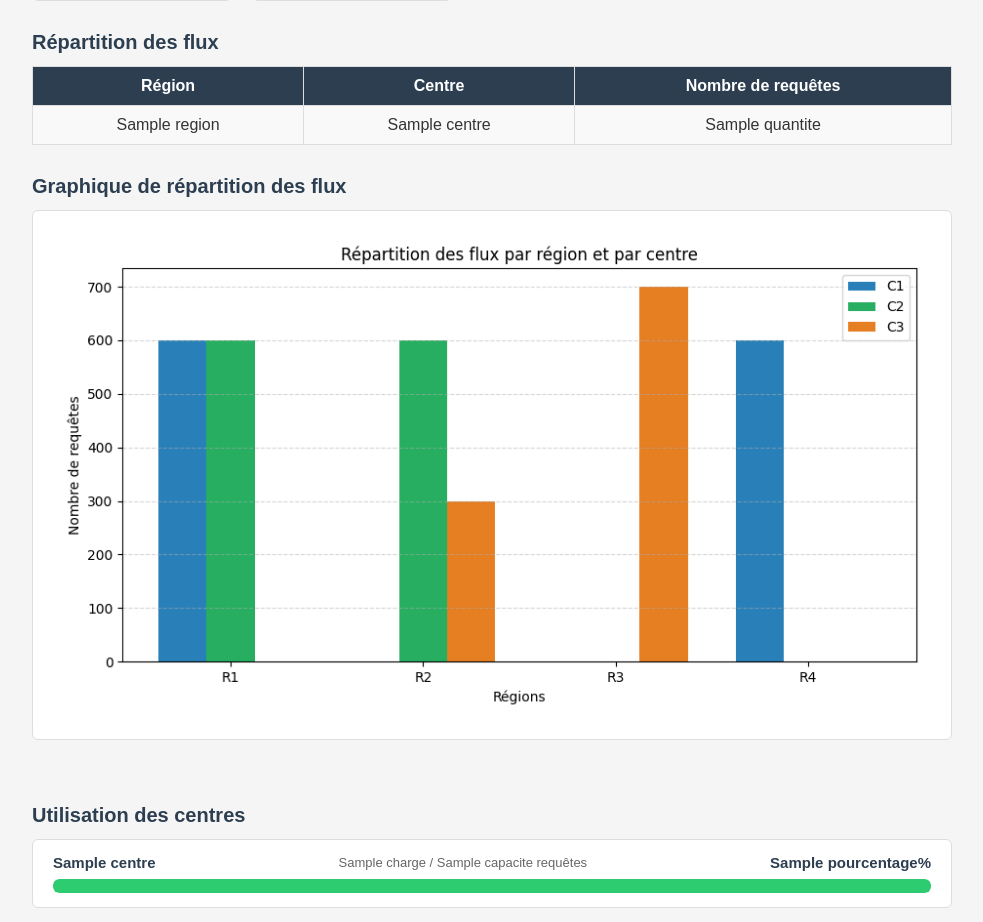
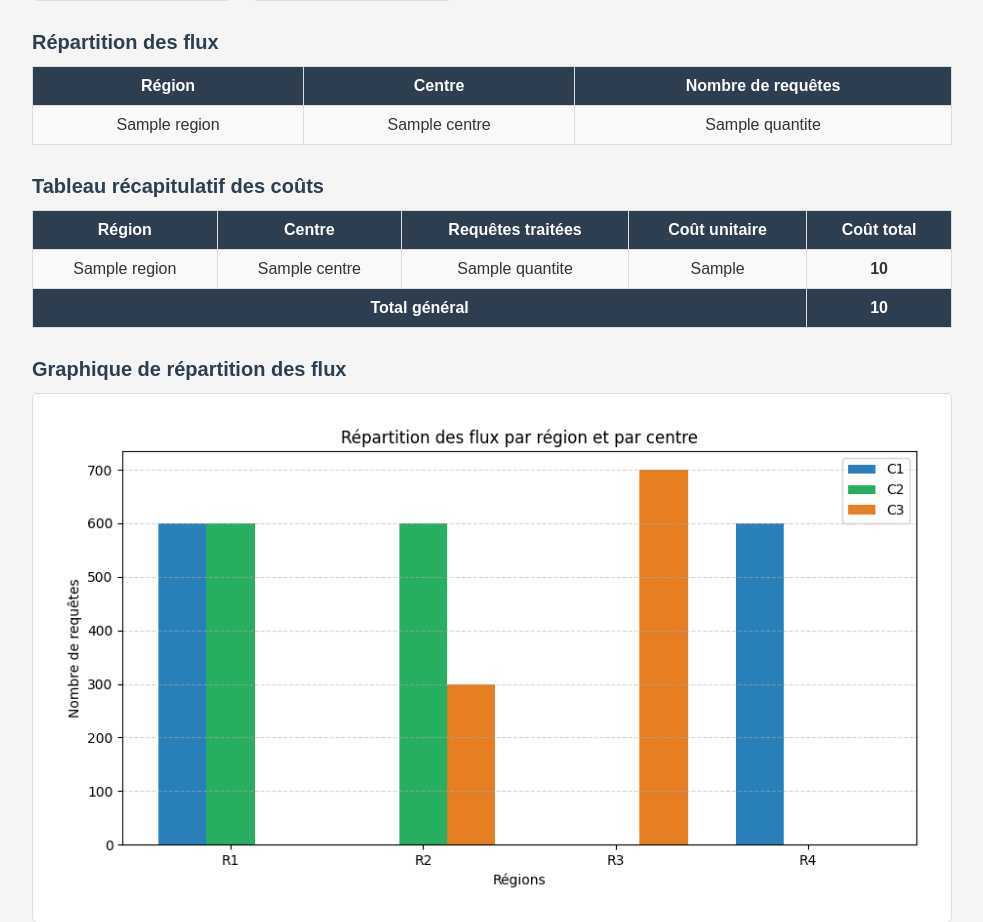
Before and after one commit to NajoroRabiaza/System_optimization_logistic_numeric, a Django app: template interface/templates/interface/resultats.html in a window 1280 px wide. Shown: the part 207-1129 px from the top of the page, without its empty margins (148-1131 px from the left). Run offline with Django 4.2, Linux system fonts and the light colour scheme; the template is opened without the code that fills it: most values are stand-ins (such as "Sample title", 1, 10 or a date in 2020).

Commit message:
feat: add cost summary table on results page

```diff
--- a/interface/templates/interface/resultats.html
+++ b/interface/templates/interface/resultats.html
@@ -31,6 +31,30 @@
         <td>{{ ligne.quantite }}</td>
     </tr>
     {% endfor %}
+</table>
+
+<h2>Tableau récapitulatif des coûts</h2>
+<table>
+    <tr>
+        <th>Région</th>
+        <th>Centre</th>
+        <th>Requêtes traitées</th>
+        <th>Coût unitaire</th>
+        <th>Coût total</th>
+    </tr>
+    {% for ligne in resultats.tableau_couts %}
+    <tr>
+        <td>{{ ligne.region }}</td>
+        <td>{{ ligne.centre }}</td>
+        <td>{{ ligne.quantite }}</td>
+        <td>{{ ligne.cout_unitaire }}</td>
+        <td><strong>{{ ligne.cout_total_ligne }}</strong></td>
+    </tr>
+    {% endfor %}
+    <tr class="ligne-total">
+        <td colspan="4">Total général</td>
+        <td><strong>{{ resultats.cout_total }}</strong></td>
+    </tr>
 </table>
 
 <h2>Graphique de répartition des flux</h2>
--- a/static/css/main.css
+++ b/static/css/main.css
@@ -454,3 +454,15 @@ footer {
     background-color: #fef9e7;
     color: #f39c12;
 }
+
+
+/* Ligne total du tableau des coûts */
+.ligne-total {
+    background-color: #2c3e50;
+    color: #ffffff;
+    font-weight: bold;
+}
+
+.ligne-total td {
+    color: #ffffff;
+}
```
Also changed, not shown: interface/views.py (+24 -2 lines).
